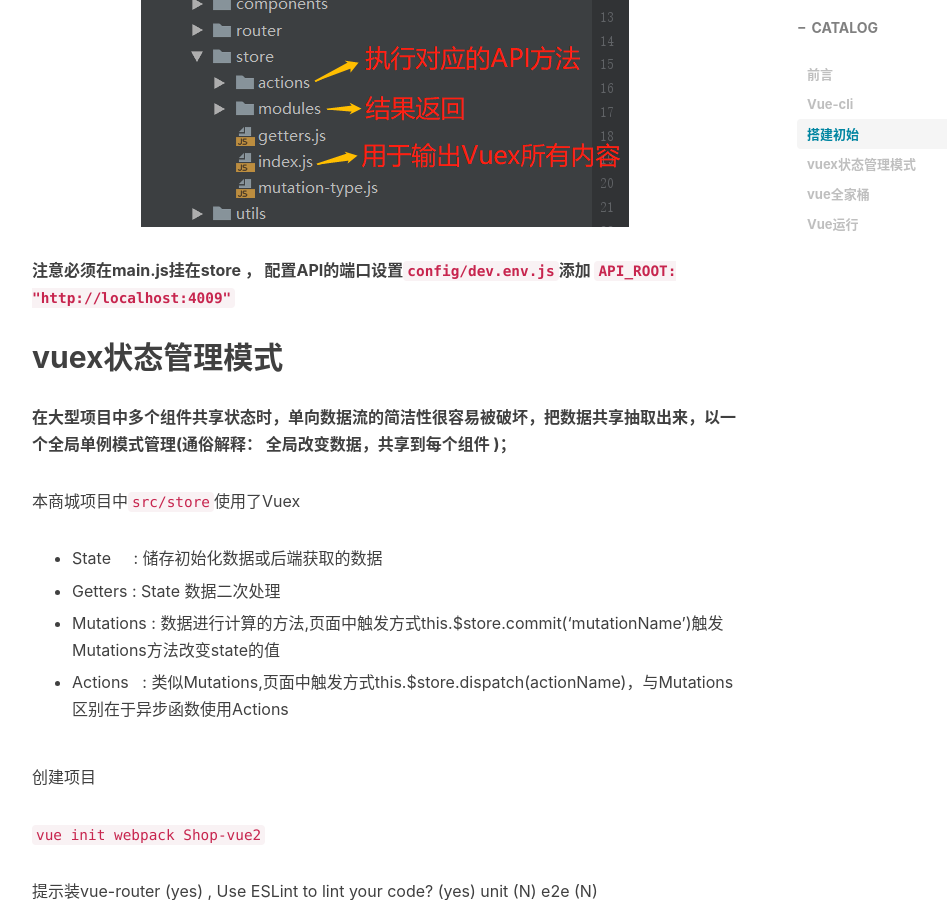
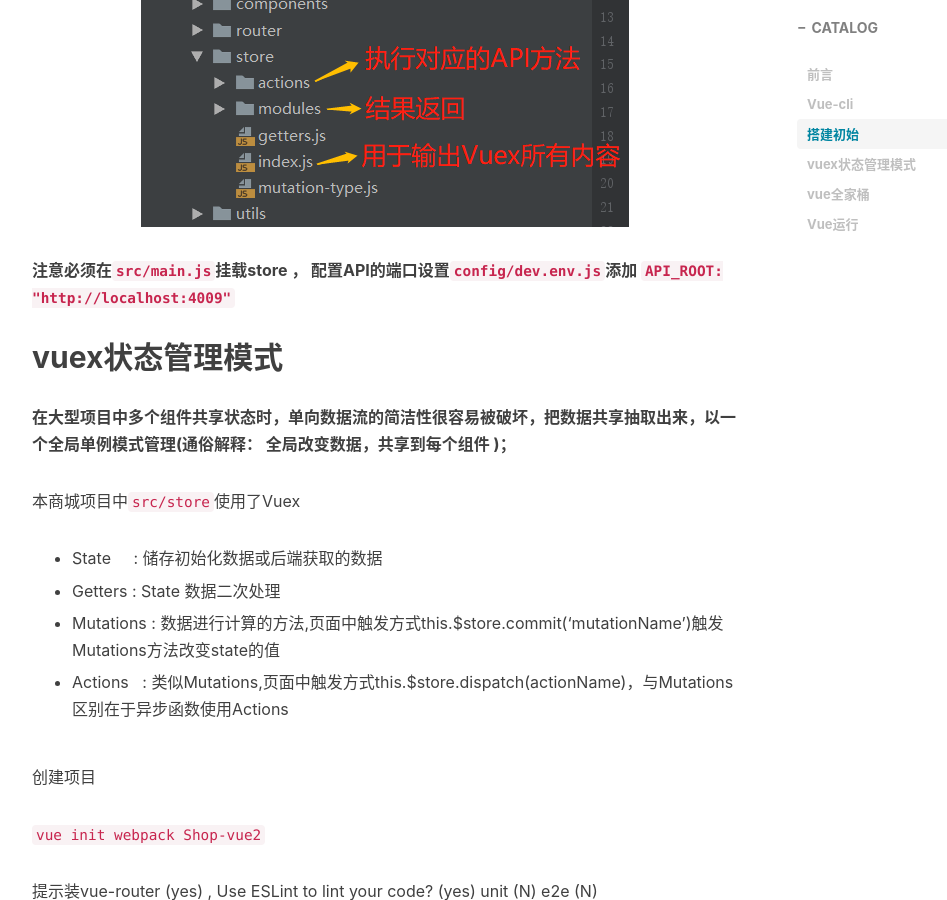
Before and after one commit to devin-huang/devin-huang.github.io, a Jekyll site: the page built from _posts/2018-03-01-Vue全家桶+webpack搭建商城项目.md, in a window 1280 px wide and 900 px high, scrolled down 2185 px. Shown: the whole window, without its empty margins (233-1180 px from the left). Built offline with Jekyll 4.4.1, drawn with Linux system fonts in a browser that asks for light colours; nearby versions of some CDN libraries; comment, search, counter and statistics services are not loaded.

Commit message:
Update 2018-03-01-Vue全家桶+webpack搭建商城项目.md

```diff
--- a/_posts/2018-03-01-Vue全家桶+webpack搭建商城项目.md
+++ b/_posts/2018-03-01-Vue全家桶+webpack搭建商城项目.md
@@ -39,7 +39,7 @@ Vuex配置文件
 
 ![](/img/pubilc/vuex.png)
 
-**注意必须在main.js挂在store ， 配置API的端口设置`config/dev.env.js`添加 `API_ROOT: "http://localhost:4009"`**
+**注意必须在`src/main.js`挂载store ， 配置API的端口设置`config/dev.env.js`添加 `API_ROOT: "http://localhost:4009"`**
 
 ## vuex状态管理模式
 
```
